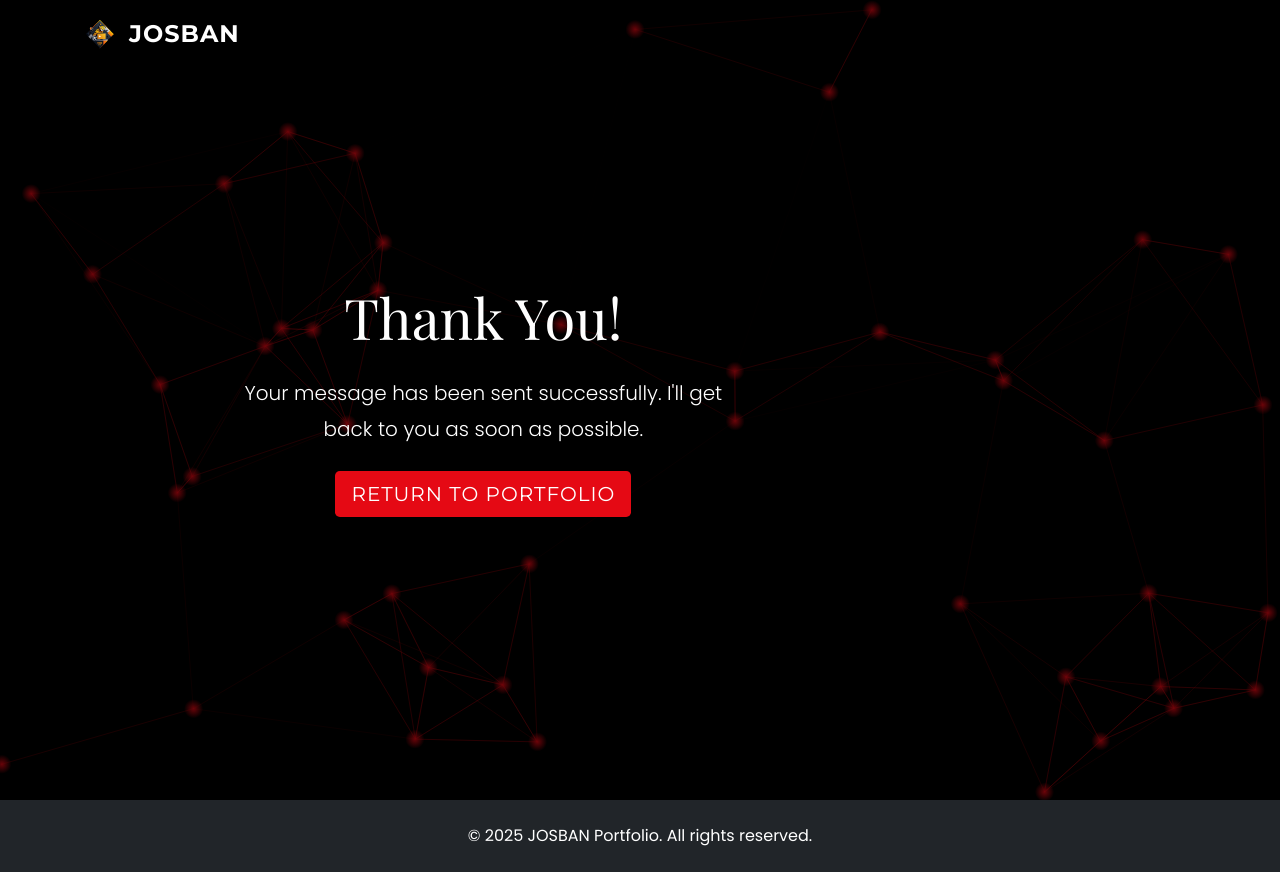
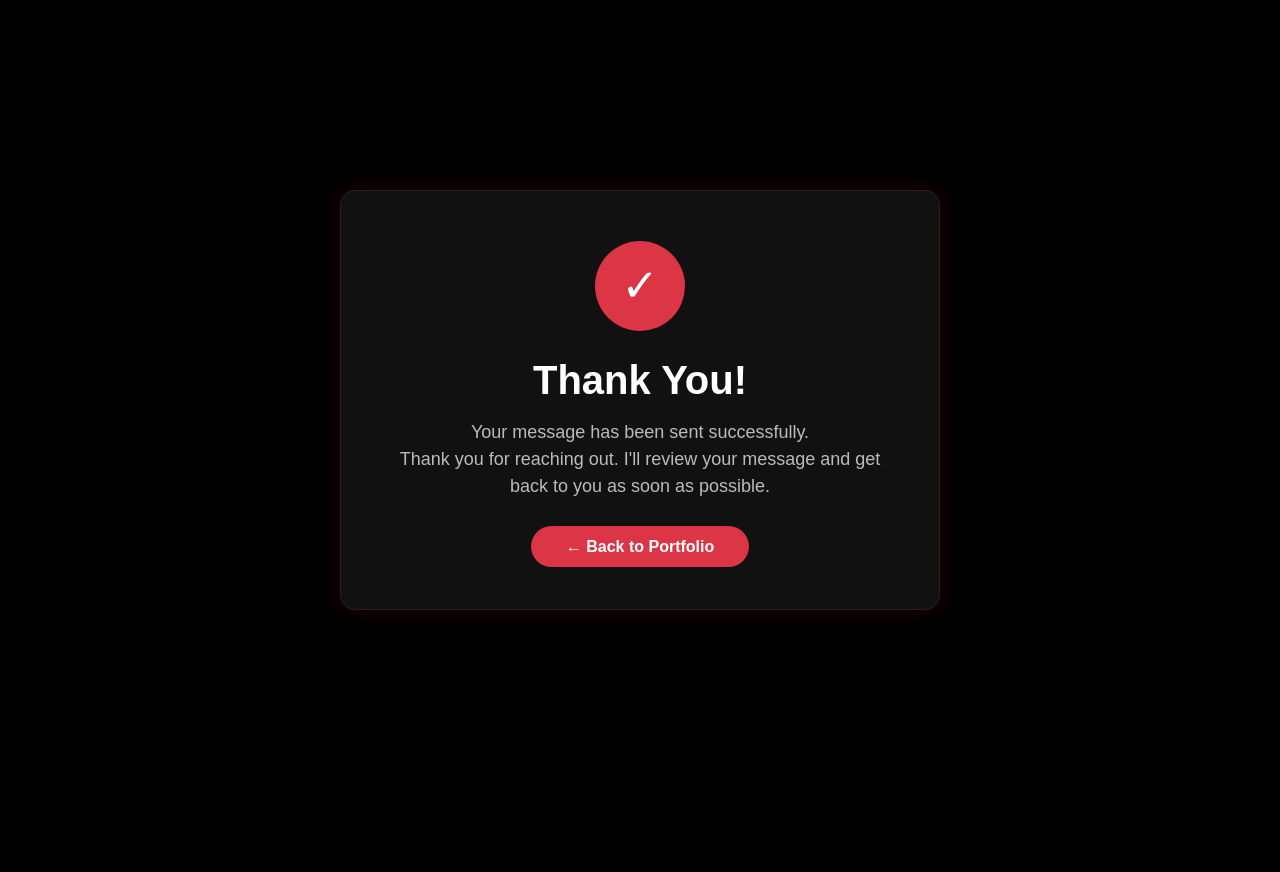
Before and after one commit to Josh10301999/JOSBAN-Portfolio, a website: page thank-you.html in a window 1280 px wide. After the commit the page ends 800 px from the top, so only its background shows below. Drawn offline with nearby package versions, Linux system fonts and the light colour scheme; a script that the page names is missing.

Commit message:
Revamp thank-you.html with new design and layout
Updated the thank-you page with new styles and content.

```diff
--- a/thank-you.html
+++ b/thank-you.html
@@ -3,46 +3,95 @@
 <head>
     <meta charset="UTF-8">
     <meta name="viewport" content="width=device-width, initial-scale=1.0">
-    <title>Thank You - JOSBAN Portfolio</title>
-    <link rel="icon" type="image/png" href="moon-raven.png" sizes="32x32">
-    <link href="https://cdn.jsdelivr.net/npm/bootstrap@5.1.3/dist/css/bootstrap.min.css" rel="stylesheet">
-    <link href="https://fonts.googleapis.com/css2?family=Playfair+Display:wght@400;700&family=Poppins:wght@300;400;600&family=Montserrat:wght@400;700&display=swap" rel="stylesheet">
-    <link rel="stylesheet" href="styles.css">
+    <title>Thank You | Joshua Bañacia</title>
+
+    <!-- Bootstrap -->
+    <link href="https://cdn.jsdelivr.net/npm/bootstrap@5.3.7/dist/css/bootstrap.min.css" rel="stylesheet">
+
+    <style>
+        body {
+            margin: 0;
+            background: #000;
+            color: #fff;
+            display: flex;
+            justify-content: center;
+            align-items: center;
+            height: 100vh;
+            font-family: Arial, Helvetica, sans-serif;
+        }
+
+        .thank-you-box {
+            max-width: 600px;
+            text-align: center;
+            padding: 50px;
+            background: #111;
+            border: 1px solid #222;
+            border-radius: 15px;
+            box-shadow: 0 0 25px rgba(255, 0, 0, .15);
+        }
+
+        .checkmark {
+            width: 90px;
+            height: 90px;
+            margin: auto;
+            background: #dc3545;
+            border-radius: 50%;
+            display: flex;
+            justify-content: center;
+            align-items: center;
+            font-size: 45px;
+            color: white;
+            margin-bottom: 25px;
+        }
+
+        h1 {
+            font-weight: bold;
+            margin-bottom: 15px;
+        }
+
+        p {
+            color: #bbb;
+            font-size: 18px;
+            margin-bottom: 35px;
+        }
+
+        .btn-home {
+            background: #dc3545;
+            color: white;
+            padding: 12px 35px;
+            border-radius: 50px;
+            text-decoration: none;
+            transition: .3s;
+            font-weight: 600;
+        }
+
+        .btn-home:hover {
+            background: #bb2d3b;
+            color: white;
+        }
+    </style>
 </head>
+
 <body>
-    <!-- Motion background container -->
-    <div id="motion-bg" style="position: fixed; top: 0; left: 0; width: 100%; height: 100%; z-index: -1;"></div>
 
-    <!-- Navigation bar -->
-    <nav class="navbar navbar-expand-lg navbar-dark fixed-top">
-        <div class="container">
-            <a class="navbar-brand d-flex align-items-center" href="index.html">
-                <div class="brand-container">
-                    <img src="Cheetah logo.png" alt="Cheetah Logo" class="navbar-brand-image" style="border-radius: 50%; object-fit: cover;">
-                    <span class="brand-text">JOSBAN</span>
-                </div>
-            </a>
-        </div>
-    </nav>
+<div class="thank-you-box">
 
-    <!-- Thank You Section -->
-    <section class="container py-5" style="min-height: 100vh; display: flex; align-items: center;">
-        <div class="row">
-            <div class="col-md-8 mx-auto text-center">
-                <h1 class="display-4 mb-4">Thank You!</h1>
-                <p class="lead mb-4">Your message has been sent successfully. I'll get back to you as soon as possible.</p>
-                <a href="index.html" class="btn btn-danger btn-lg">Return to Portfolio</a>
-            </div>
-        </div>
-    </section>
+    <div class="checkmark">
+        ✓
+    </div>
 
-    <!-- Footer -->
-    <footer class="bg-dark text-white text-center py-4">
-        <p class="mb-0">© 2025 JOSBAN Portfolio. All rights reserved.</p>
-    </footer>
+    <h1>Thank You!</h1>
 
-    <!-- Scripts -->
-    <script src="https://cdn.jsdelivr.net/npm/bootstrap@5.1.3/dist/js/bootstrap.bundle.min.js"></script>
-    <script src="script.js"></script>
+    <p>
+        Your message has been sent successfully.<br>
+        Thank you for reaching out. I'll review your message and get back to you as soon as possible.
+    </p>
+
+    <a href="index.html" class="btn-home">
+        ← Back to Portfolio
+    </a>
+
+</div>
+
 </body>
 </html>
```
